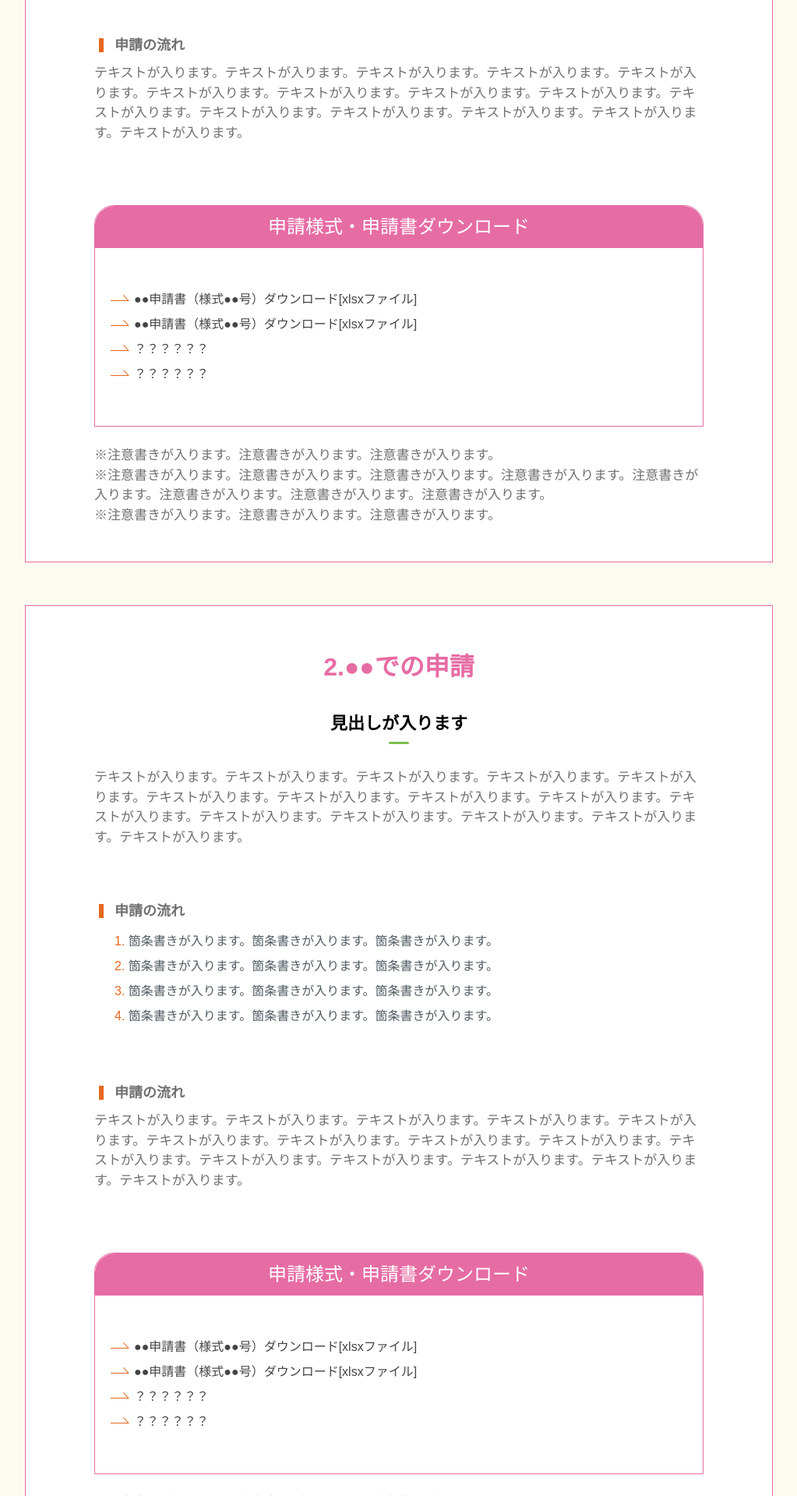
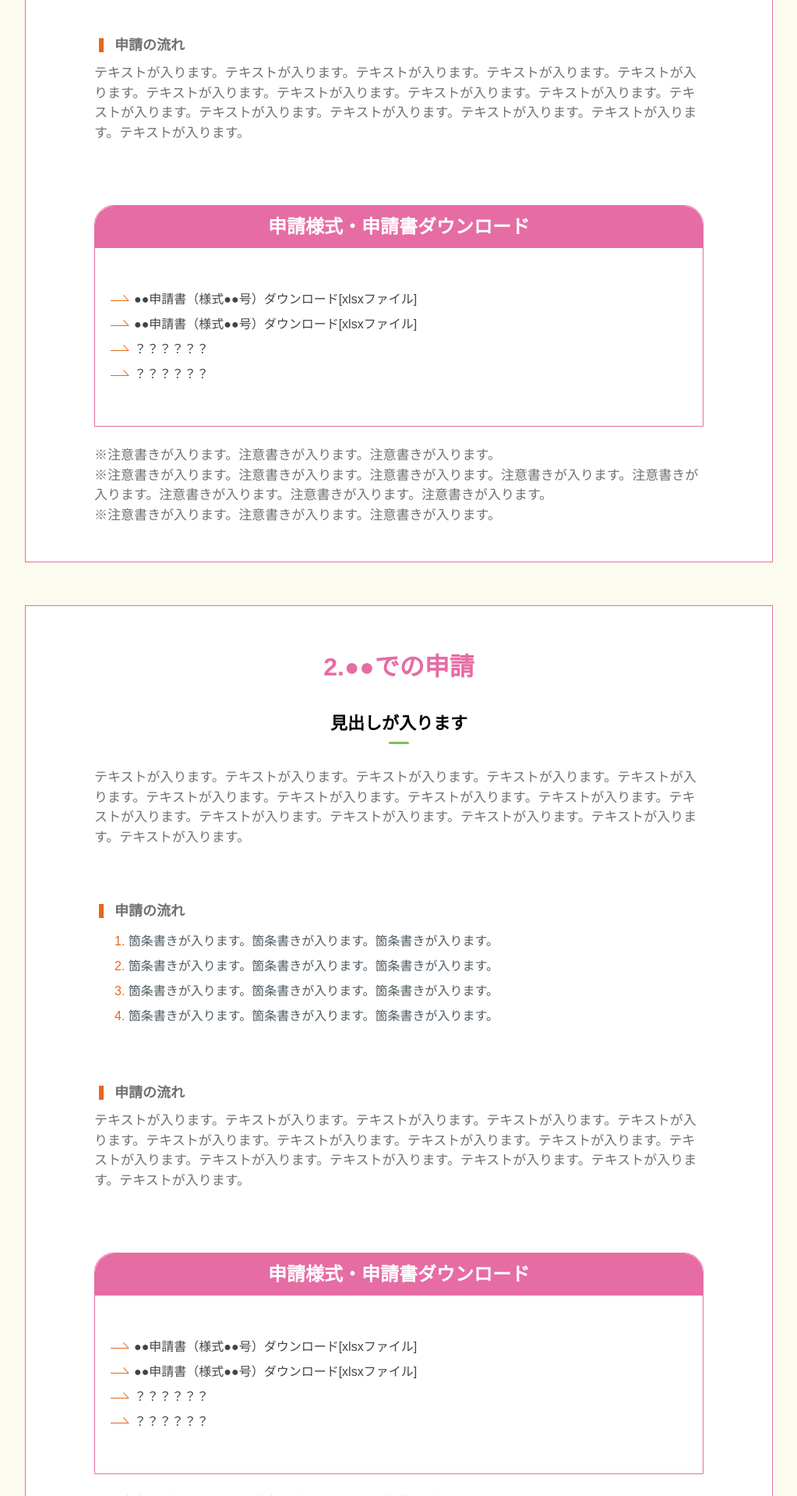
Before and after one commit to Oshima-Minoru/diagnosis, a PHP site: the page made by index.php in a window 1280 px wide. Shown: the part 4193-6111 px from the top of the page at 78% size, without its empty margins (128-1151 px from the left). Run offline with PHP 8.4, Linux system fonts and the light colour scheme; some web fonts are replaced.

Commit message:
css modified

```diff
--- a/css/common.css
+++ b/css/common.css
@@ -585,7 +585,7 @@ li.custom-list {
 }
 .download-container .download-title {
   font-size: 24px;
-  font-weight: 600px;
+  font-weight: 600;
   color: white;
   text-align: center;
   padding: 15px 0;
```
